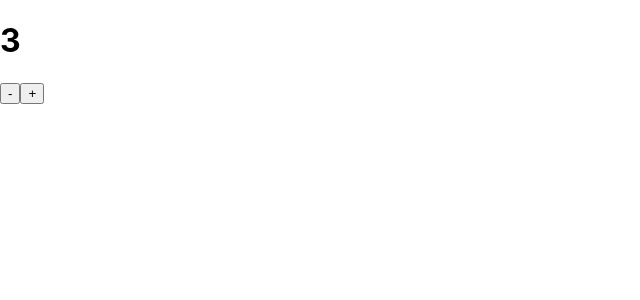
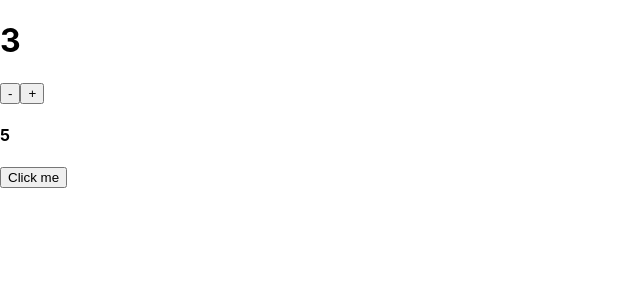
Before and after one commit to MarcinGal/JS-React-firebase-Redux---revision, a React (Create React App) app: page / in a window 1280 px wide. Shown: the top 300 px of the page, without its empty margins (0-640 px from the left). Built offline with nearby package versions, Linux system fonts and the light colour scheme.

Commit message:
Passing Props added

```diff
--- a/src/App.js
+++ b/src/App.js
@@ -1,12 +1,17 @@
 import React from 'react'
 import Counter from './Counter'
+import PassingProps from './PassingProps'
 
 
 class App extends React.Component {
   render() {
     return (
       <div>
-        <Counter/>
+        <Counter />
+        <PassingProps
+          passingValue={5}
+          passingFun={() => alert('bu')}
+        />
       </div>
     )
   }
--- /dev/null
+++ b/src/PassingProps/PassingProps.js
@@ -0,0 +1,13 @@
+import React from 'react'
+import PassingPropsPrim from './PassingPropsPrim'
+
+const PassingProps = (props) => (
+    <div>
+        <PassingPropsPrim
+        passingValue={props.passingValue}
+        passingFun={props.passingFun}
+        />
+    </div>
+)
+
+export default PassingProps
--- /dev/null
+++ b/src/PassingProps/PassingPropsBis.js
@@ -0,0 +1,15 @@
+import React from 'react'
+
+const PassingPropsBis = (props) => (
+    <div>
+    <h4>
+        {props.passingValue}
+    </h4>
+    <button
+    onClick={props.passingFun}
+    >Click me
+    </button>
+    </div>
+)
+
+export default PassingPropsBis
--- /dev/null
+++ b/src/PassingProps/PassingPropsPrim.js
@@ -0,0 +1,13 @@
+import React from 'react'
+import PassingPropsBis from './PassingPropsBis'
+
+const PassingPropsPrim = (props) => (
+    <div>
+        <PassingPropsBis
+        passingValue={props.passingValue}
+        passingFun={props.passingFun}
+        />
+    </div>
+)
+
+export default PassingPropsPrim
--- /dev/null
+++ b/src/PassingProps/index.js
@@ -0,0 +1 @@
+export { default } from './PassingProps'
```
